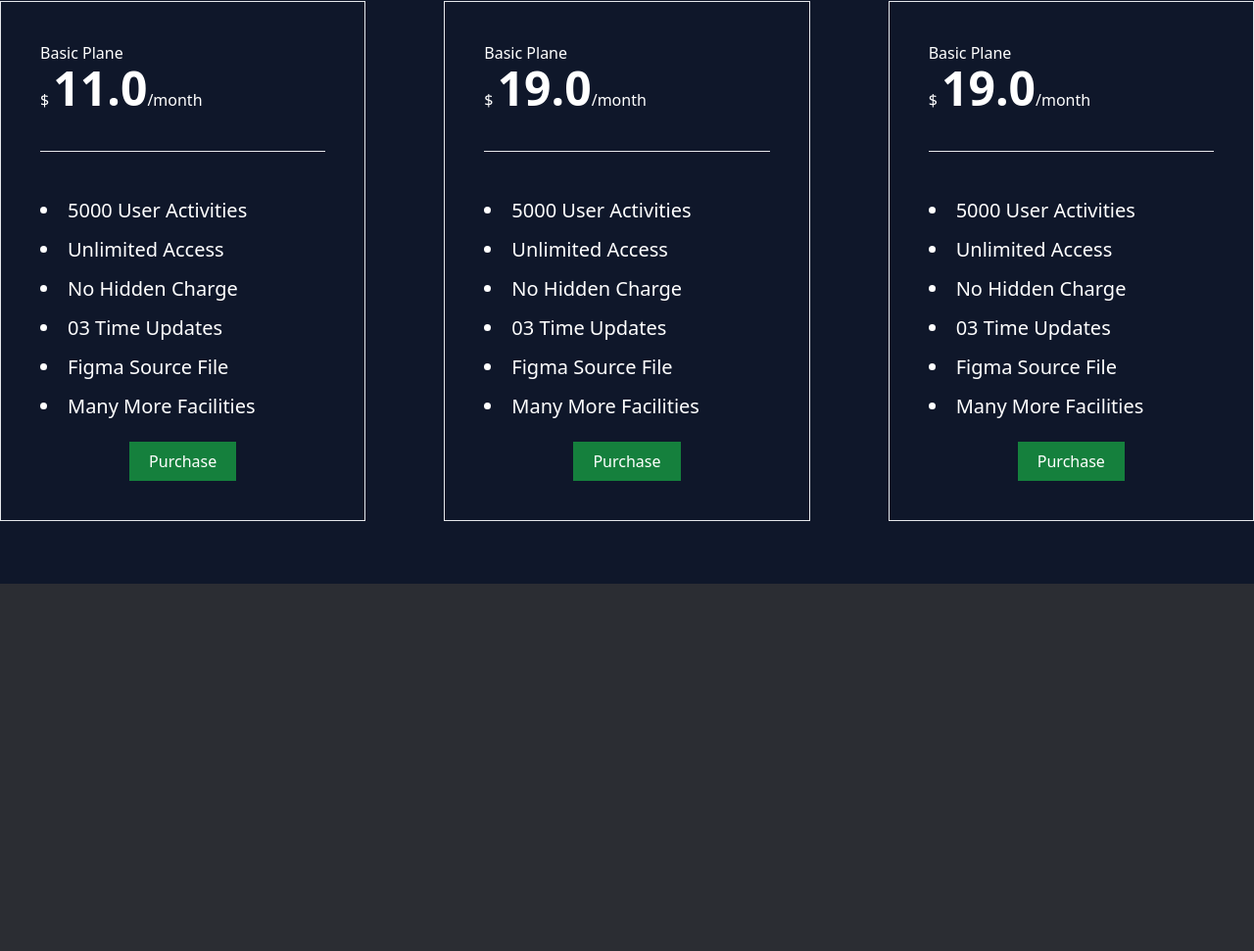
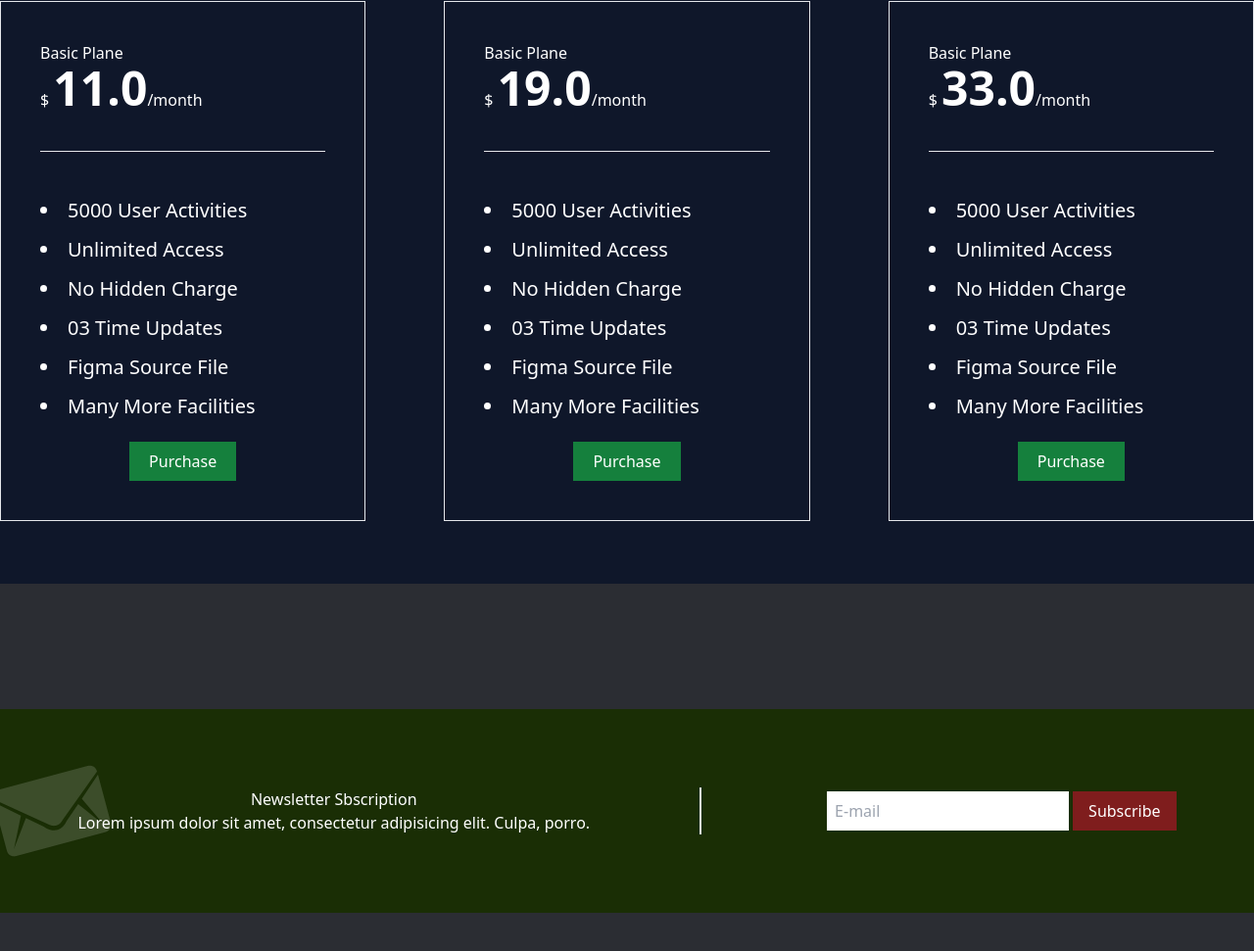
Before and after one commit to saiful963/first-tailwind-project, a website built with Vite: page index.html in a window 1280 px wide. Shown: the part 3094-4065 px from the top of the page at 98% size. Before the commit the page ends 3770 px from the top, so only its background shows below. Built offline with nearby package versions, Linux system fonts and the light colour scheme.

Commit message:
subscription section

```diff
--- a/index.html
+++ b/index.html
@@ -245,7 +245,7 @@
     <!-- plan section -->
     <section class="bg-slate-900 my-16 sm:my-20 py-12 sm:py-16">
       <div
-        class="text-white grid md:grid-cols-2 lg:grid-cols-3 gap-10 sm:gap-16 md:gap-20"
+        class="text-white grid md:grid-cols-2 lg:grid-cols-3 gap-10 sm:gap-16 md:gap-20 justify-center items-center"
       >
         <div class="border p-10">
           <h5>Basic Plane</h5>
@@ -295,7 +295,7 @@
           <h5>Basic Plane</h5>
           <h2>
             $
-            <span class="text-xl sm:text-2xl md:text-5xl font-bold">19.0</span
+            <span class="text-xl sm:text-2xl md:text-5xl font-bold">33.0</span
             >/month
           </h2>
           <hr class="my-10" />
@@ -317,5 +317,36 @@
     </section>
 
     <!-- plan section end -->
+    <!-- subscribtion form -->
+
+    <section
+      style="background-image: url(images/subscribe-bg.png)"
+      class="my-10 sm:my-16 md:my-20 lg:my-32 bg-lime-950 py-10 sm:py-16 md:py-20 bg-no-repeat bg-left"
+    >
+      <div
+        class="sm:flex justify-center items-center text-white gap-10 sm:gap-16 md:gap-20 lg:gap-32"
+      >
+        <div class="text-center mb-10 sm:mb-0 sm:border-r-2 sm:pr-28">
+          <h2>Newsletter Sbscription</h2>
+          <p>
+            Lorem ipsum dolor sit amet, consectetur adipisicing elit. Culpa,
+            porro.
+          </p>
+        </div>
+        <div class="flex justify-center items-center gap-1">
+          <input
+            class="h-10 border-none px-2"
+            type="text"
+            name="name"
+            placeholder="E-mail"
+          />
+          <button class="bg-red-900 px-4 py-2 hover:bg-red-500 transition">
+            Subscribe
+          </button>
+        </div>
+      </div>
+    </section>
+
+    <!-- subscription end -->
   </body>
 </html>
```
